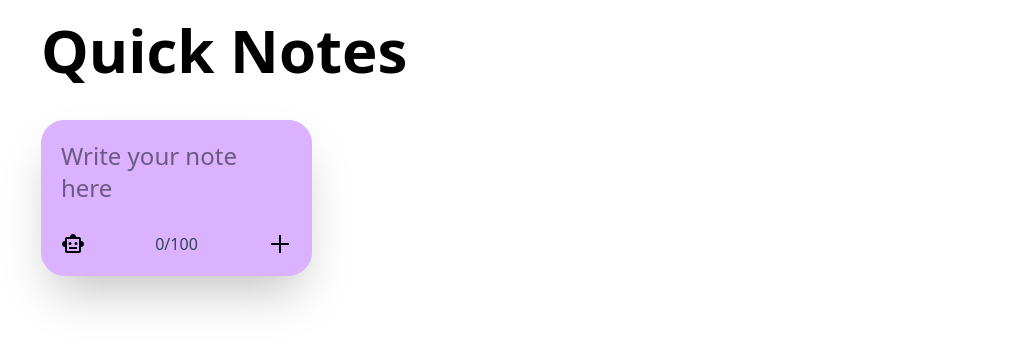
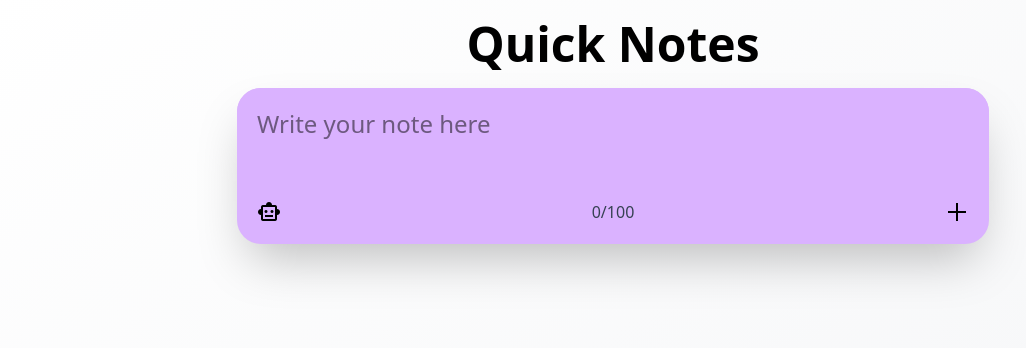
Before and after one commit to vedantparasharr/QuickNotes, a React (Vite) app in the folder frontend/: page / in a window 1280 px wide. Shown: the top 348 px of the page, without its empty margins (27-1053 px from the left). Built offline with nearby package versions, Linux system fonts and the light colour scheme.

Commit message:
Fix UI, Add Local Storage

```diff
--- a/frontend/src/App.jsx
+++ b/frontend/src/App.jsx
@@ -2,22 +2,56 @@ import { useState } from 'react'
 import './App.css'
 import Note from './components/Note'
 import AddNote from './components/AddNote'
+import { useEffect } from 'react'
 
 function App() {
 
-  const [notes, setNotes] = useState([])
+  const [notes, setNotes] = useState(() => {
+    try {
+      const saved = localStorage.getItem("quicknotes-data");
+      return saved ? JSON.parse(saved) : [];
+    } catch {
+      console.error("Invalid saved notes");
+      return [];
+    }
+  });
+
   const [text, setText] = useState("");
   const [isEditing, setIsEditing] = useState(false);
   const [noteId, setNoteId] = useState(null);
 
+  useEffect(() => {
+    localStorage.setItem("quicknotes-data", JSON.stringify(notes));
+  }, [notes]);
+
+
   return (
-    <main className='min-h-screen bg-white p-5' >
-      <h1 className='font-semibold text-6xl mx-12'>Quick Notes</h1>
-      <div className='grid grid-cols-1 md:grid-cols-4 gap-5 mx-12 my-10'>
-        <Note notes={notes} setNotes={setNotes} text={text} setText={setText} isEditing={isEditing} setIsEditing={setIsEditing} noteId={noteId} setNoteId={setNoteId} />
-        <AddNote notes={notes} setNotes={setNotes} text={text} setText={setText} isEditing={isEditing} setIsEditing={setIsEditing} noteId ={noteId} setNoteId ={setNoteId} />
+    <main className="min-h-screen bg-linear-to-br from-white to-gray-100 p-5">
+      <h1 className="font-semibold text-center text-5xl mx-12 mb-5">Quick Notes</h1>
+
+      <div className="max-w-3xl mx-auto mb-10 px-2">
+        <AddNote
+          setNotes={setNotes}
+          text={text}
+          setText={setText}
+          isEditing={isEditing}
+          setIsEditing={setIsEditing}
+          noteId={noteId}
+          setNoteId={setNoteId}
+        />
+      </div>
+
+      <div className="columns-1 md:columns-4 gap-5 mx-2 md:mx-12">
+        <Note
+          notes={notes}
+          setNotes={setNotes}
+          setText={setText}
+          setIsEditing={setIsEditing}
+          setNoteId={setNoteId}
+        />
       </div>
     </main>
+
   )
 }
 
--- a/frontend/src/components/AddNote.jsx
+++ b/frontend/src/components/AddNote.jsx
@@ -1,4 +1,4 @@
-import { useState } from "react"
+import { useState, useRef, useEffect } from "react";
 import axios from "axios"
 import dayjs from "dayjs";
 
@@ -6,6 +6,27 @@ const AddNote = ({ setNotes, text, setText, isEditing, setIsEditing, noteId, set
 
     const WORD_LIMIT = 100;
     const wordCount = text.trim() === "" ? 0 : text.trim().split(/\s+/).length;
+
+    const textareaRef = useRef(null);
+    const MAX_HEIGHT = 350;
+
+    const autoResize = () => {
+        const ta = textareaRef.current;
+        if (!ta) return;
+
+        ta.style.height = "auto";
+
+        const newHeight = Math.min(ta.scrollHeight, MAX_HEIGHT);
+
+        ta.style.height = newHeight + "px";
+        ta.style.overflowY = ta.scrollHeight > MAX_HEIGHT ? "scroll" : "hidden";
+    };
+
+
+    useEffect(() => {
+        autoResize();
+    }, [text]);
+
 
     const [loading, setLoading] = useState(false);
 
@@ -48,9 +69,11 @@ const AddNote = ({ setNotes, text, setText, isEditing, setIsEditing, noteId, set
 
 
     return (
-        <div className='  flex flex-col bg-purple-300 max-h-56 rounded-3xl shadow-2xl transition-all duration-300 ease-in-out' >
+        <div className='  flex flex-col bg-purple-300 rounded-3xl shadow-2xl transition-all duration-300 ease-in-out' >
             <textarea
-                className='bg-purple-300 h-full w-full resize-none rounded-3xl p-5 align-middle font-[450] text-2xl overflow-hidden'
+                ref={textareaRef}
+
+                className='bg-purple-300 w-full resize-none rounded-3xl p-5 align-middle font-[450] text-2xl overflow-hidden outline-none custom-scrollbar '
                 value={loading ? 'Thinking...' : text}
                 onChange={(e) => {
                     const value = e.target.value;
--- a/frontend/src/components/Note.jsx
+++ b/frontend/src/components/Note.jsx
@@ -17,34 +17,49 @@ const Note = ({ notes, setNotes, setText, setIsEditing, setNoteId }) => {
     if (!notes) return null;
 
     return notes.map((note) => {
-        console.log(note.date)
         return (
-            <div key={note.id} className='flex flex-col bg-orange-300 max-h-56 p-5 rounded-3xl shadow-2xl transition-all duration-300 ease-in-out hover:max-h-screen overflow-hidden'>
-                <p className='align-middle font-[450] text-2xl overflow-hidden h-full ' >
+            <div
+                key={note.id}
+                className="
+                bg-gradient-to-br from-orange-200 to-orange-300
+                p-5 mb-5 rounded-2xl shadow-md
+                transition-all duration-300
+                hover:shadow-xl hover:-translate-y-1
+                animate-fadeIn
+                h-auto
+                break-inside-avoid
+
+            "
+            >
+                <p className="font-medium text-xl text-gray-900 break-words max-h-52 overflow-y-auto custom-scrollbar">
                     {note.text}
                 </p>
-                <div className='flex justify-between items-center mt-2 ' >
-                    <p className='align-middle font-medium text-1xl' >{dayjs(note.date).format('MMM D, YYYY')}</p>
-                    <div className="flex gap-2">
-                        <span className="material-symbols-outlined cursor-pointer"
-                                onClick={() => {
-                                    edit(note.id)
-                                } }
-                                >
+
+                <div className="flex justify-between items-center mt-3">
+                    <p className="text-sm text-gray-700">
+                        {dayjs(note.date).format('MMM D, YYYY')}
+                    </p>
+
+                    <div className="flex gap-3">
+                        <span
+                            className="material-symbols-outlined cursor-pointer hover:text-blue-600 transition"
+                            onClick={() => edit(note.id)}
+                        >
                             edit
                         </span>
+
                         <span
-                            className="material-symbols-outlined cursor-pointer "
-                            onClick={() => {
-                                remove(note.id)
-                            }}
+                            className="material-symbols-outlined cursor-pointer hover:text-red-600 transition"
+                            onClick={() => remove(note.id)}
                         >
                             delete
                         </span>
                     </div>
                 </div>
-            </div>)
-    })
+            </div>
+        );
+    });
+
 }
 
 export default Note
--- a/frontend/src/index.css
+++ b/frontend/src/index.css
@@ -1 +1,28 @@
 @import 'tailwindcss';
+
+@keyframes fadeIn {
+  from { opacity: 0; transform: translateY(6px); }
+  to { opacity: 1; transform: translateY(0); }
+}
+
+.animate-fadeIn {
+  animation: fadeIn 0.25s ease-out both;
+}
+
+
+.custom-scrollbar::-webkit-scrollbar {
+  width: 6px;
+}
+
+.custom-scrollbar::-webkit-scrollbar-track {
+  background: transparent;
+}
+
+.custom-scrollbar::-webkit-scrollbar-thumb {
+  background: rgba(255, 255, 255, 0.4);
+  border-radius: 8px;
+}
+
+.custom-scrollbar::-webkit-scrollbar-thumb:hover {
+  background: rgba(255, 255, 255, 0.6);
+}
```
